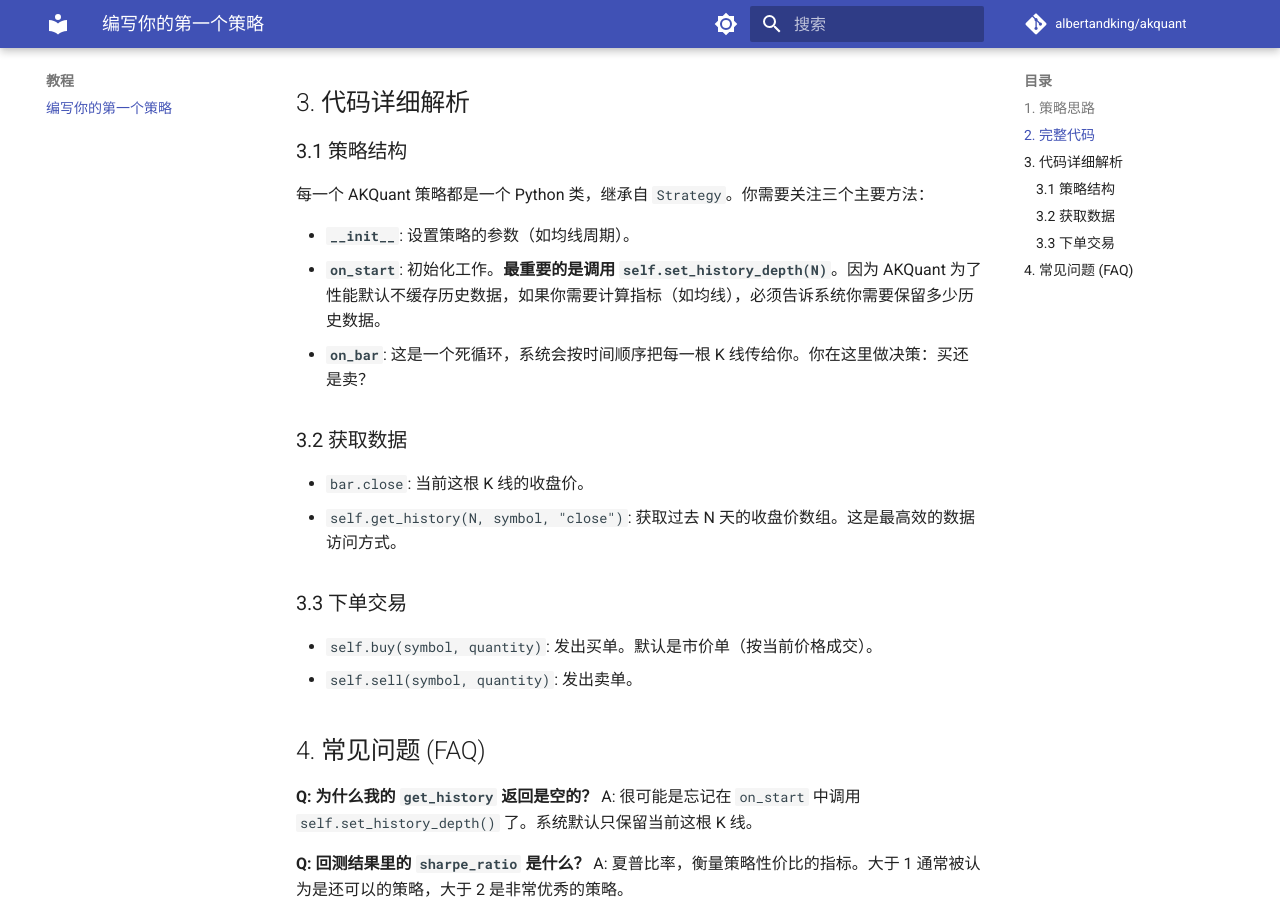
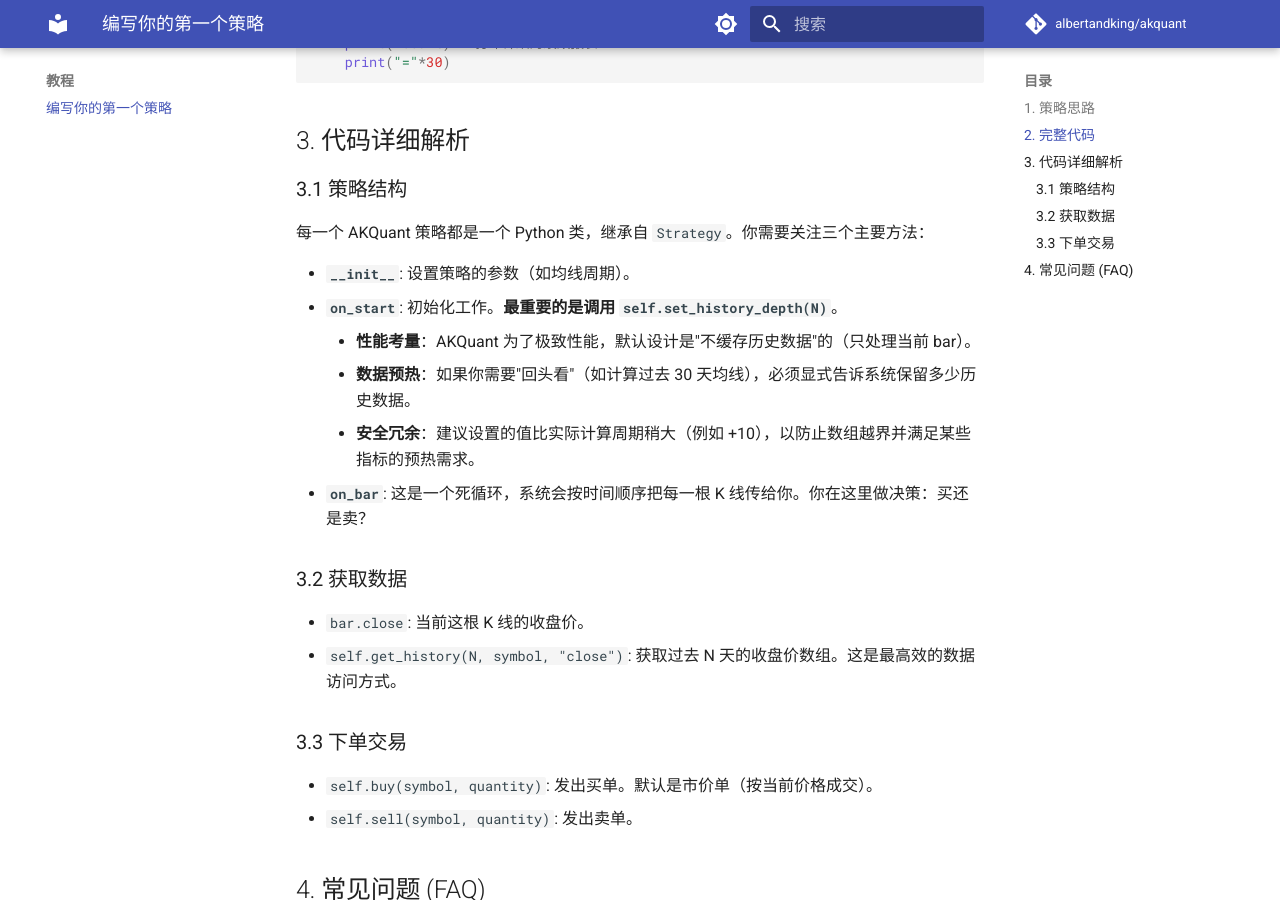
Before and after one commit to akfamily/akquant, an MkDocs documentation site: the page built from docs/tutorial.md, in a window 1280 px wide and 900 px high, scrolled down 2716 px. Built offline with MkDocs 1.6.1 and Material for MkDocs 9.7.7, drawn with Linux system fonts in a browser that asks for light colours; comment, search, counter and statistics services are not loaded; some of the changed text lies outside the part shown.

Commit message:
docs: 优化教程中关于历史数据缓存的说明
详细解释 set_history_depth 调用的原因，包括性能考量、数据预热和安全冗余，使文档更清晰易懂。

```diff
--- a/docs/tutorial.md
+++ b/docs/tutorial.md
@@ -67,7 +67,9 @@ class DualMAStrategy(Strategy):
         self.subscribe("AAPL")
 
         # 关键：设置历史数据缓存长度
-        # 我们需要计算 30日均线，所以至少需要缓存 30+10 天的数据
+        # 1. 性能优化：AKQuant 默认不缓存历史数据，需显式开启
+        # 2. 安全冗余：计算 30日均线理论上只需 30 个数据，但 +10 是为了留出安全余量 (Buffer)，
+        #    防止边界计算时数组越界，或用于某些指标的预热。
         self.set_history_depth(self.slow_window + 10)
 
     def on_bar(self, bar):
@@ -133,7 +135,10 @@ if __name__ == "__main__":
 每一个 AKQuant 策略都是一个 Python 类，继承自 `Strategy`。你需要关注三个主要方法：
 
 *   **`__init__`**: 设置策略的参数（如均线周期）。
-*   **`on_start`**: 初始化工作。**最重要的是调用 `self.set_history_depth(N)`**。因为 AKQuant 为了性能默认不缓存历史数据，如果你需要计算指标（如均线），必须告诉系统你需要保留多少历史数据。
+*   **`on_start`**: 初始化工作。**最重要的是调用 `self.set_history_depth(N)`**。
+    *   **性能考量**：AKQuant 为了极致性能，默认设计是"不缓存历史数据"的（只处理当前 bar）。
+    *   **数据预热**：如果你需要"回头看"（如计算过去 30 天均线），必须显式告诉系统保留多少历史数据。
+    *   **安全冗余**：建议设置的值比实际计算周期稍大（例如 +10），以防止数组越界并满足某些指标的预热需求。
 *   **`on_bar`**: 这是一个死循环，系统会按时间顺序把每一根 K 线传给你。你在这里做决策：买还是卖？
 
 ### 3.2 获取数据
```
